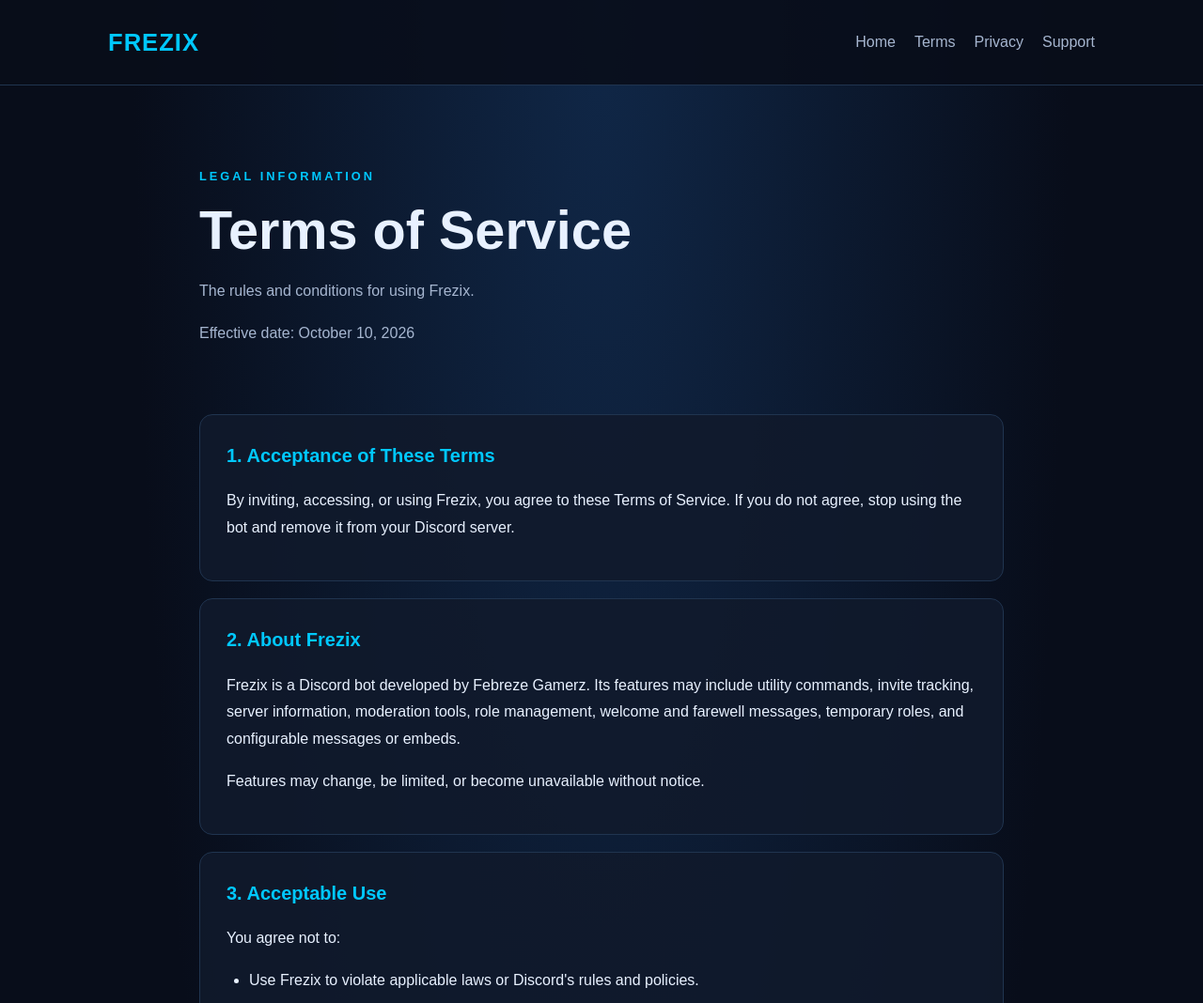
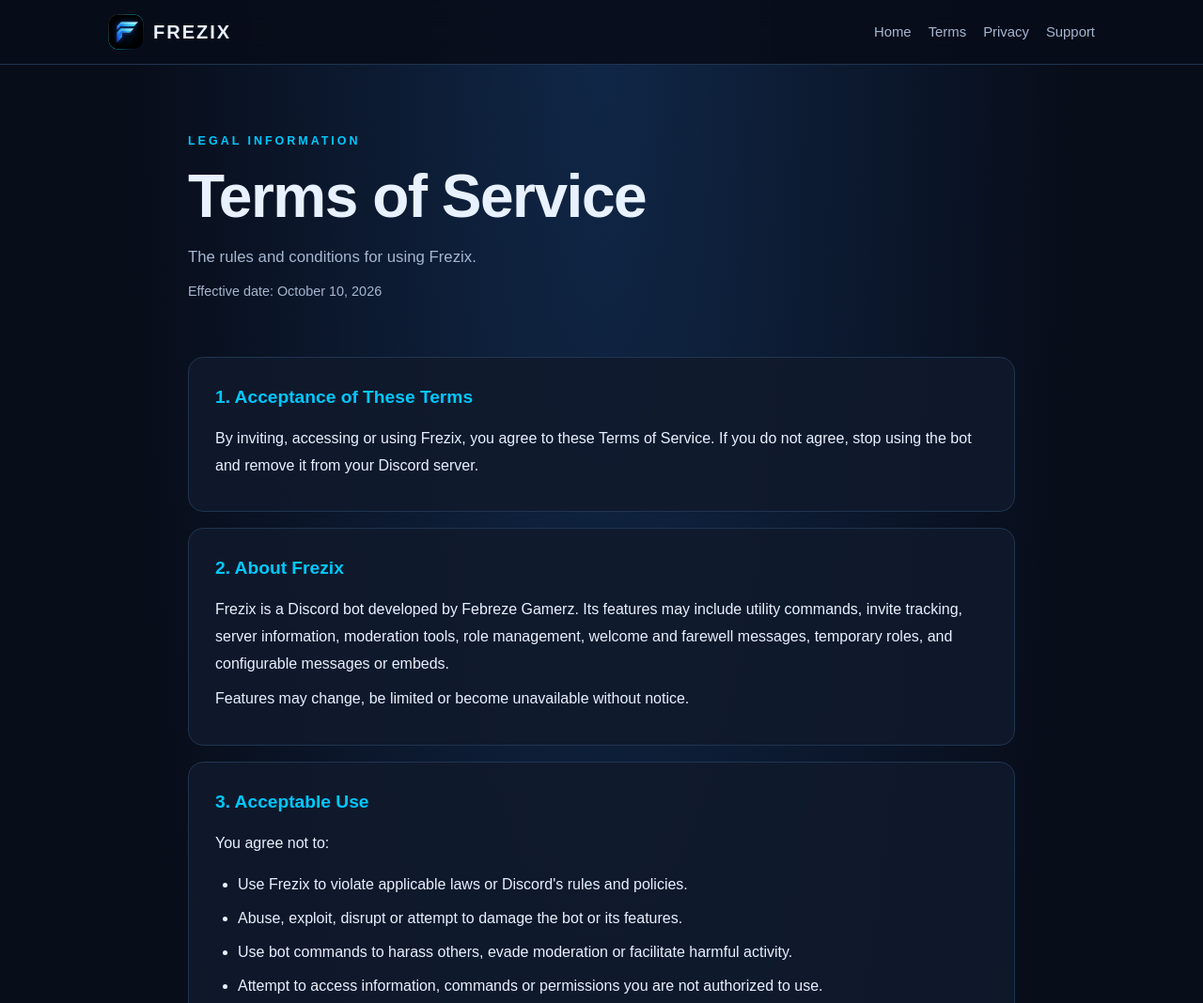
Before and after one commit to frezix-bot/frezix-bot.github.io, a plain HTML site: page tos.html in a window 1280 px wide. Shown: the top 1068 px of the page at 94% size. Drawn offline with Linux system fonts and the light colour scheme.

Commit message:
Revise Terms of Service HTML layout and styles
Refactor HTML structure and styling for clarity and consistency.

```diff
--- a/tos.html
+++ b/tos.html
@@ -1,135 +1,76 @@
+
 <!DOCTYPE html>
 <html lang="en">
 <head>
   <meta charset="UTF-8">
-  <meta name="viewport" content="width=device-width, initial-scale=1.0">
+  <meta name="viewport" content="width=device-width, initial-scale=1">
   <meta name="theme-color" content="#080d1a">
   <meta name="description" content="Read the Terms of Service for Frezix, a Discord bot developed by Febreze Gamerz.">
   <title>Terms of Service | Frezix</title>
+  <link rel="icon" href="assets/frezix-logo.png">
   <style>
     :root {
-      --bg: #080d1a;
-      --card: #101a2c;
-      --text: #e8f1ff;
-      --muted: #a6b6d0;
-      --accent: #00c8ff;
-      --border: #20344f;
+      --bg:#080d1a;--panel:#101a2c;--text:#e8f1ff;
+      --muted:#a6b6d0;--blue:#00c8ff;--border:#20344f;
     }
-
-    * { box-sizing: border-box; }
-
-    html { scroll-behavior: smooth; }
-
-    body {
-      margin: 0;
-      background: radial-gradient(ellipse at top, #102747 0%, var(--bg) 55%);
-      color: var(--text);
-      font-family: Arial, Helvetica, sans-serif;
-      line-height: 1.8;
+    *{box-sizing:border-box}
+    html{scroll-behavior:smooth;scroll-padding-top:90px}
+    body{
+      margin:0;background:radial-gradient(ellipse at top,#102747 0%,var(--bg) 55%);
+      color:var(--text);font:16px/1.8 Arial,Helvetica,sans-serif;
     }
-
-    header {
-      padding: 22px 7%;
-      border-bottom: 1px solid var(--border);
-      background: rgba(8, 13, 26, 0.88);
+    a{color:var(--blue)}
+    header{
+      position:sticky;top:0;z-index:5;background:rgba(8,13,26,.9);
+      backdrop-filter:blur(15px);border-bottom:1px solid var(--border);
+      padding:15px 5%;
     }
-
-    nav {
-      max-width: 1050px;
-      margin: auto;
-      display: flex;
-      align-items: center;
-      justify-content: space-between;
-      gap: 16px;
-      flex-wrap: wrap;
+    nav{
+      max-width:1050px;margin:auto;display:flex;align-items:center;
+      justify-content:space-between;gap:18px;flex-wrap:wrap;
     }
-
-    .brand {
-      color: var(--accent);
-      font-size: 1.6rem;
-      font-weight: 800;
-      text-decoration: none;
-      letter-spacing: 1px;
+    .brand{
+      display:flex;align-items:center;gap:10px;color:var(--text);
+      font-size:1.25rem;font-weight:900;letter-spacing:2px;text-decoration:none;
     }
-
-    nav .links {
-      display: flex;
-      flex-wrap: wrap;
-      gap: 20px;
+    .brand img{width:38px;height:38px;object-fit:contain;border-radius:10px}
+    .links{display:flex;gap:18px;flex-wrap:wrap}
+    .links a{color:var(--muted);text-decoration:none;font-size:.93rem}
+    .links a:hover{color:var(--blue)}
+    main{width:min(880px,90%);margin:50px auto 70px}
+    .hero{padding:20px 0 30px}
+    .tag{color:var(--blue);letter-spacing:3px;text-transform:uppercase;font-size:.78rem;font-weight:bold}
+    h1{font-size:clamp(2.4rem,7vw,4rem);line-height:1.15;letter-spacing:-1.5px;margin:12px 0}
+    .subtitle,.updated{color:var(--muted)}
+    .subtitle{font-size:1.05rem}
+    .updated{font-size:.9rem}
+    .policy{
+      padding:25px 28px;margin:17px 0;background:rgba(16,26,44,.88);
+      border:1px solid var(--border);border-radius:16px;
     }
-
-    nav .links a {
-      color: var(--muted);
-      text-decoration: none;
-    }
-
-    nav .links a:hover,
-    a { color: var(--accent); }
-
-    main {
-      max-width: 900px;
-      margin: 55px auto;
-      padding: 0 22px;
-    }
-
-    .hero {
-      padding: 30px 0;
-      margin-bottom: 25px;
-    }
-
-    .tag {
-      color: var(--accent);
-      text-transform: uppercase;
-      letter-spacing: 3px;
-      font-size: 0.8rem;
-      font-weight: bold;
-    }
-
-    h1 {
-      font-size: clamp(2.2rem, 6vw, 3.6rem);
-      line-height: 1.2;
-      margin: 12px 0;
-    }
-
-    .subtitle, .updated { color: var(--muted); }
-
-    section {
-      background: rgba(16, 26, 44, 0.88);
-      border: 1px solid var(--border);
-      border-radius: 14px;
-      padding: 25px 28px;
-      margin: 18px 0;
-    }
-
-    h2 {
-      color: var(--accent);
-      font-size: 1.25rem;
-      margin-top: 0;
-    }
-
-    ul { padding-left: 24px; }
-    li { margin: 6px 0; }
-
-    footer {
-      text-align: center;
-      padding: 30px 20px;
-      color: var(--muted);
-      border-top: 1px solid var(--border);
-    }
-
-    footer a { text-decoration: none; }
-
-    @media (max-width: 600px) {
-      header { padding: 18px 5%; }
-      main { margin: 28px auto; padding: 0 14px; }
-      section { padding: 20px; }
+    h2{color:var(--blue);font-size:1.2rem;margin:0 0 12px}
+    p{margin:9px 0}
+    ul{padding-left:24px}
+    li{margin:7px 0}
+    footer{border-top:1px solid var(--border);padding:28px 15px;text-align:center;color:var(--muted)}
+    footer p{margin:6px}
+    footer a{margin:0 8px;text-decoration:none}
+    @media(max-width:600px){
+      header{padding:14px 4%}
+      nav{justify-content:center}
+      .links{justify-content:center;gap:13px}
+      main{width:92%;margin:28px auto 45px}
+      .policy{padding:20px}
     }
   </style>
 </head>
 <body>
 <header>
   <nav>
-      <a class="brand" href="index.html">FREZIX</a>
+    <a class="brand" href="index.html">
+      <img src="assets/frezix-logo.png" alt="Frezix logo">
+      <span>FREZIX</span>
+    </a>
     <div class="links">
       <a href="index.html">Home</a>
       <a href="tos.html">Terms</a>
@@ -147,70 +88,77 @@
     <p class="updated">Effective date: October 10, 2026</p>
   </div>
 
-    <section>
+  <section class="policy">
     <h2>1. Acceptance of These Terms</h2>
-      <p>By inviting, accessing, or using Frezix, you agree to these Terms of Service. If you do not agree, stop using the bot and remove it from your Discord server.</p>
+    <p>By inviting, accessing or using Frezix, you agree to these Terms of Service. If you do not agree, stop using the bot and remove it from your Discord server.</p>
   </section>
 
-    <section>
+  <section class="policy">
     <h2>2. About Frezix</h2>
     <p>Frezix is a Discord bot developed by Febreze Gamerz. Its features may include utility commands, invite tracking, server information, moderation tools, role management, welcome and farewell messages, temporary roles, and configurable messages or embeds.</p>
-      <p>Features may change, be limited, or become unavailable without notice.</p>
+    <p>Features may change, be limited or become unavailable without notice.</p>
   </section>
 
-    <section>
+  <section class="policy">
     <h2>3. Acceptable Use</h2>
     <p>You agree not to:</p>
     <ul>
       <li>Use Frezix to violate applicable laws or Discord's rules and policies.</li>
-        <li>Abuse, exploit, disrupt, or attempt to damage the bot or its services.</li>
-        <li>Use its commands to harass others, evade moderation, or facilitate harmful activity.</li>
-        <li>Attempt to access data or permissions you are not authorized to use.</li>
-        <li>Misuse invite tracking, role management, or moderation features.</li>
+      <li>Abuse, exploit, disrupt or attempt to damage the bot or its features.</li>
+      <li>Use bot commands to harass others, evade moderation or facilitate harmful activity.</li>
+      <li>Attempt to access information, commands or permissions you are not authorized to use.</li>
+      <li>Misuse invite tracking, role management or moderation features.</li>
+      <li>Use Frezix in a way that interferes with other users' access to the bot.</li>
     </ul>
   </section>
 
-    <section>
+  <section class="policy">
     <h2>4. Permissions and Moderation</h2>
-      <p>Some commands require specific Discord permissions. Server owners and administrators are responsible for deciding who can use administrative and moderation commands.</p>
-      <p>You are responsible for checking command targets and outcomes before taking action. The developer is not responsible for misuse of permissions by server staff or users.</p>
+    <p>Some commands require specific Discord permissions. Server owners and administrators are responsible for deciding who can use administrative and moderation commands and for assigning appropriate permissions to the bot.</p>
+    <p>Users should check command targets and outcomes before taking action. The developer is not responsible for misuse of permissions by server staff or users, to the extent permitted by applicable law.</p>
   </section>
 
-    <section>
+  <section class="policy">
     <h2>5. Availability and Changes</h2>
-      <p>Frezix is provided on an “as available” basis. We do not guarantee uninterrupted operation, error-free results, or permanent availability of any feature. Commands, functionality, and access may be changed, restricted, suspended, or discontinued.</p>
+    <p>Frezix is provided on an “as available” basis. We do not guarantee uninterrupted operation, error-free results or permanent availability of any feature. Commands, functionality and access may be changed, restricted, suspended or discontinued.</p>
   </section>
 
-    <section>
+  <section class="policy">
     <h2>6. Disclaimer and Limitation of Liability</h2>
-      <p>To the extent permitted by applicable law, Frezix is provided without warranties of any kind. Febreze Gamerz is not liable for indirect or consequential losses, including loss of server configurations, invite statistics, or disruption resulting from bot downtime or misuse.</p>
-      <p>Nothing in these terms excludes liability where doing so would be unlawful.</p>
+    <p>To the extent permitted by applicable law, Frezix is provided without warranties of any kind. Febreze Gamerz is not liable for indirect or consequential losses, including loss of server configurations or invite statistics, or disruption resulting from downtime, errors or misuse.</p>
+    <p>Nothing in these terms excludes or limits liability where doing so would be unlawful.</p>
   </section>
 
-    <section>
+  <section class="policy">
     <h2>7. Third-Party Services</h2>
-      <p>Frezix operates through Discord. Your use of Discord is also subject to Discord's own terms, policies, and privacy practices. We do not control Discord or its services.</p>
+    <p>Frezix operates through Discord. Your use of Discord is also subject to Discord's own terms, policies and privacy practices. We do not control Discord or guarantee the availability of its services.</p>
   </section>
 
-    <section>
+  <section class="policy">
     <h2>8. Privacy</h2>
-      <p>Your use of Frezix is also governed by our <a href="privacy.html">Privacy Policy</a>, which describes the information the bot may process and how to contact us with privacy questions.</p>
+    <p>Your use of Frezix is also covered by our <a href="privacy.html">Privacy Policy</a>, which describes the information the bot may process and how to contact us with privacy questions or data requests.</p>
   </section>
 
-    <section>
-      <h2>9. Changes to These Terms</h2>
-      <p>These terms may be updated from time to time. The latest version will be published on this page with its effective date. Continued use of Frezix after an update means you accept the revised terms, to the extent permitted by law.</p>
+  <section class="policy">
+    <h2>9. Suspension or Restriction</h2>
+    <p>Access to Frezix or particular features may be restricted where reasonably necessary to address abuse, security concerns, violations of these terms or operational issues.</p>
   </section>
 
-    <section>
-      <h2>10. Contact and Support</h2>
-      <p>If you have questions about these terms or need assistance, visit our <a href="https://discord.gg/JjrcaTUny7" target="_blank" rel="noopener noreferrer">official support Discord server</a>.</p>
+  <section class="policy">
+    <h2>10. Changes to These Terms</h2>
+    <p>These terms may be updated from time to time. The latest version will be published on this page with its effective date. Where required by applicable law, we will provide notice of material changes. Continued use of Frezix after an update constitutes acceptance to the extent permitted by law.</p>
+  </section>
+
+  <section class="policy">
+    <h2>11. Contact and Support</h2>
+    <p>If you have questions about these terms or need assistance, visit the <a href="https://discord.gg/JjrcaTUny7" target="_blank" rel="noopener noreferrer">official Frezix support Discord server</a>.</p>
+    <p>Developer: Febreze Gamerz</p>
   </section>
 </main>
 
 <footer>
   <p>© 2026 Febreze Gamerz. All rights reserved.</p>
-    <p><a href="tos.html">Terms of Service</a> · <a href="privacy.html">Privacy Policy</a> · <a href="https://discord.gg/JjrcaTUny7" target="_blank" rel="noopener noreferrer">Support</a></p>
+  <p><a href="index.html">Home</a><a href="tos.html">Terms of Service</a><a href="privacy.html">Privacy Policy</a><a href="https://discord.gg/JjrcaTUny7" target="_blank" rel="noopener noreferrer">Support</a></p>
 </footer>
 </body>
 </html>
```
Lines whose indentation alone changed are shown as unchanged.
